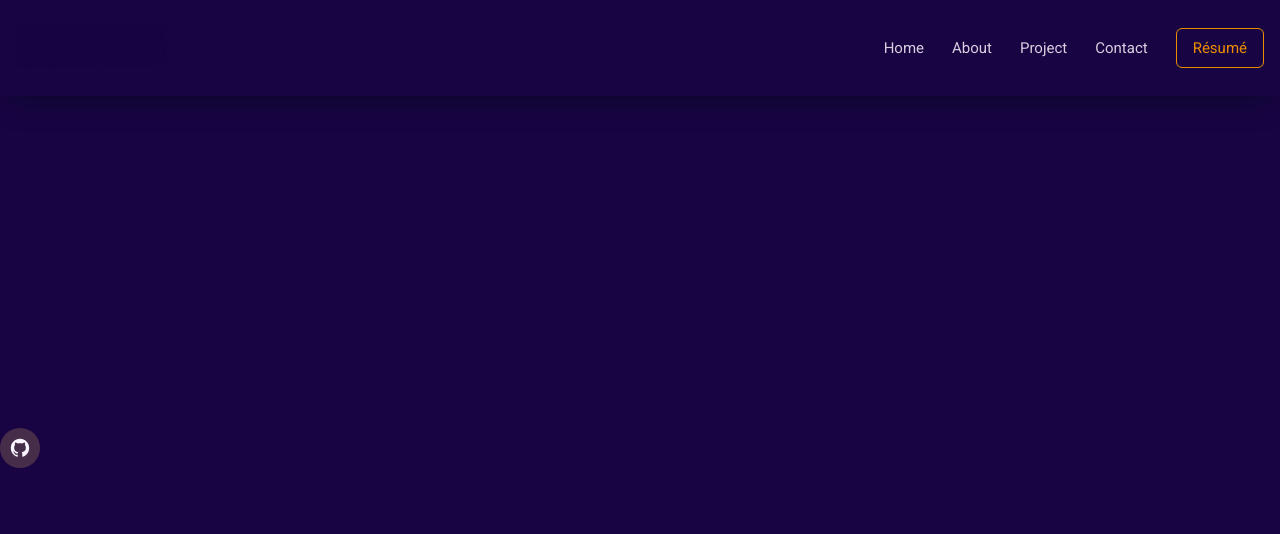
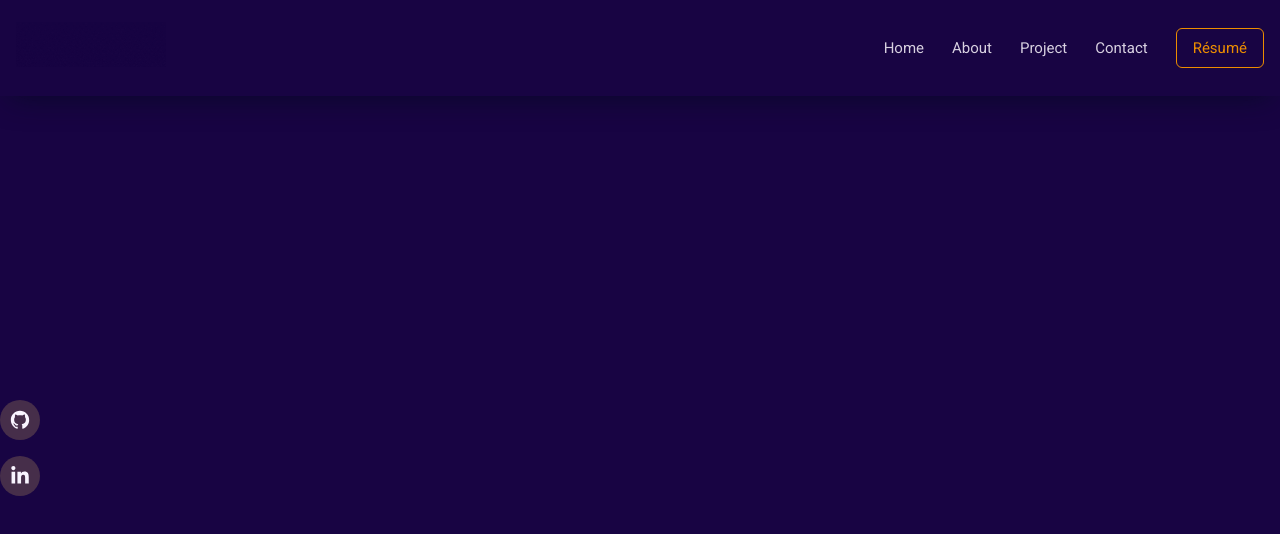
Before and after one commit to diannegabriel/website, a Next.js app: page / in a window 1280 px wide. Shown: the top 534 px of the page. Built offline with nearby package versions, Linux system fonts and the light colour scheme.

Commit message:
Add linkedin icon with style and hyperlink

```diff
--- a/components/Socials.tsx
+++ b/components/Socials.tsx
@@ -1,5 +1,6 @@
 import React from "react";
 import { GrGithub } from "react-icons/gr";
+import { FaLinkedinIn } from "react-icons/fa";
 
 const Socials = () => {
   return (
@@ -10,6 +11,11 @@ const Socials = () => {
             <GrGithub />
           </span>
         </a>
+        <a href="https://www.linkedin.com/in/diannegabriel/" target="_blank">
+          <span className="w-10 h-10 text-xl bg-hoverColor rounded-full inline-flex items-center justify-center hover:text-textAccent cursor-pointer hover:-translate-y-2 transition-all duration-300">
+            <FaLinkedinIn />
+          </span>
+        </a>
       </div>
     </div>
   );
```
